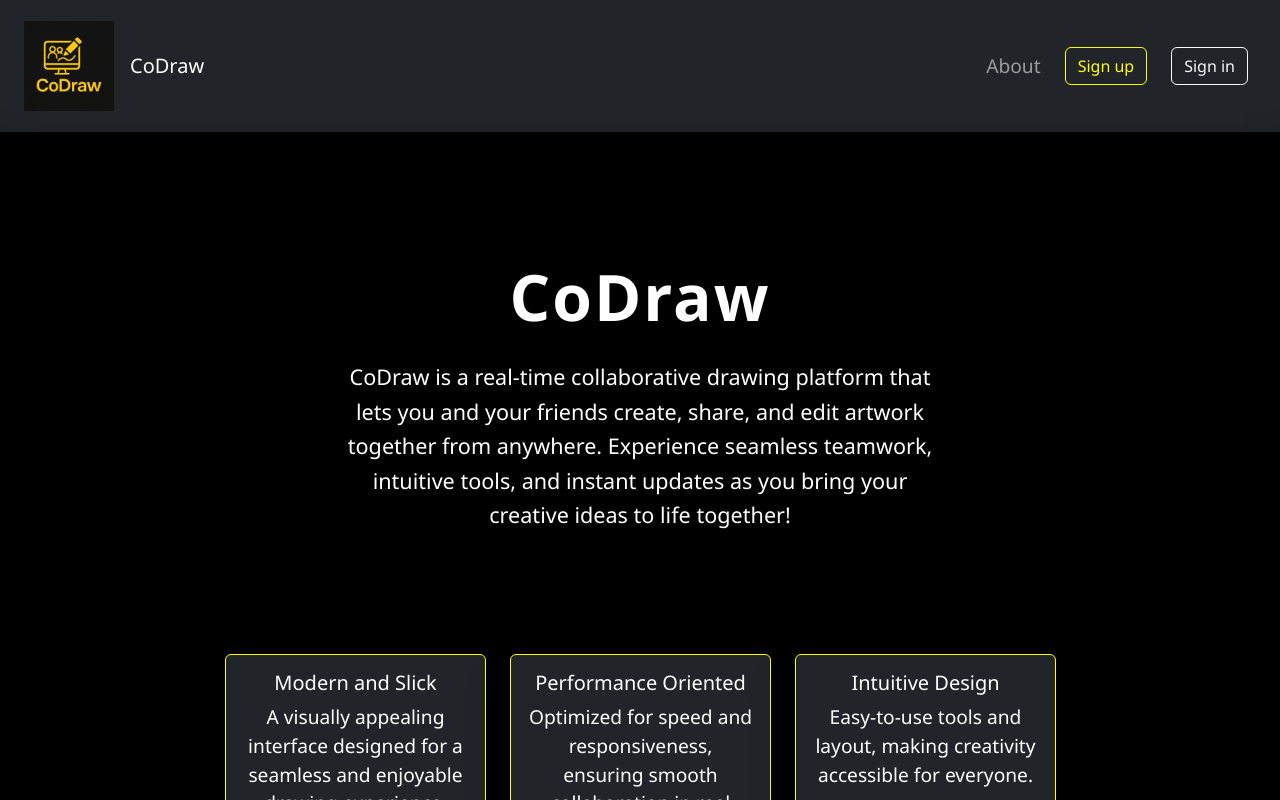
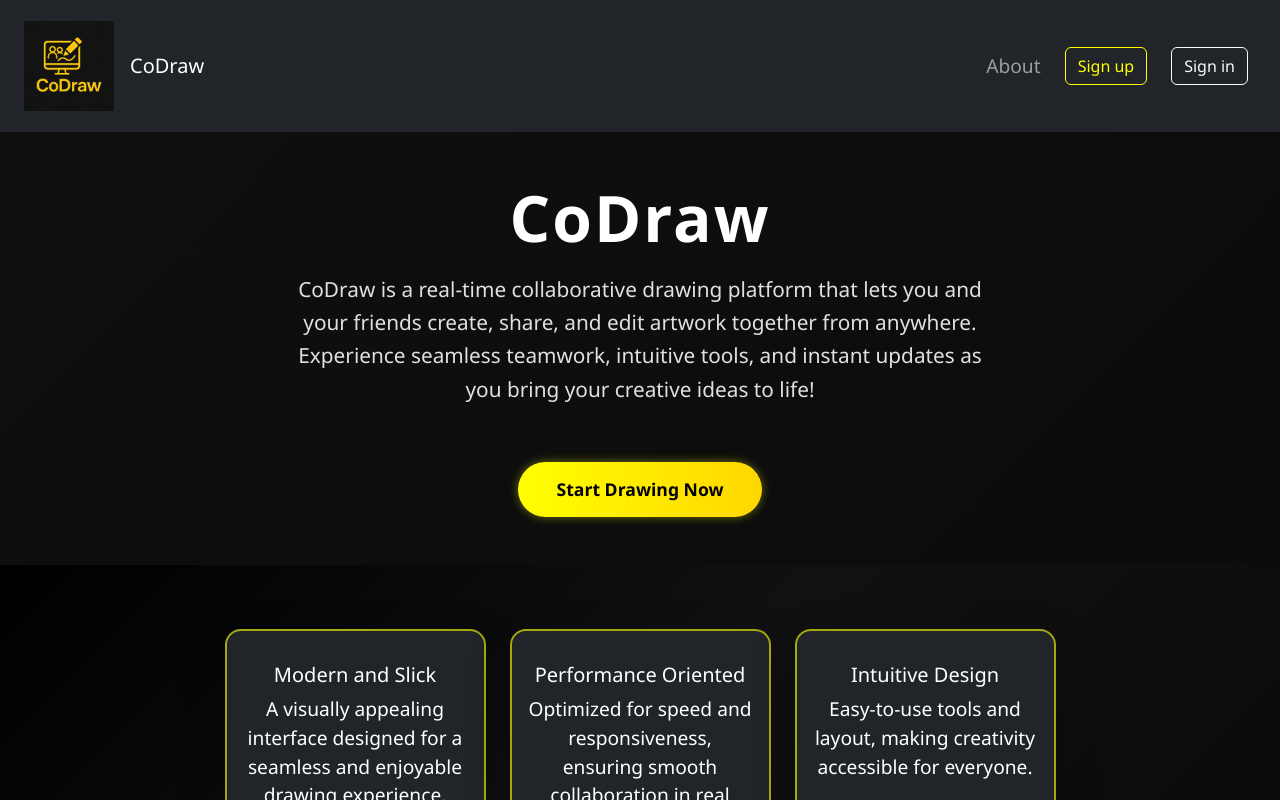
Before and after one commit to Damian0563/CoDraw, a Vue app in the folder codraw/frontend/: page / in a window 1280 px wide. Built offline with nearby package versions, Linux system fonts and the light colour scheme; no server answers; what vue-konva would draw is missing.

Commit message:
frontend improvements and optimisations

```diff
--- a/codraw/frontend/src/components/Hero.vue
+++ b/codraw/frontend/src/components/Hero.vue
@@ -1,37 +1,26 @@
 <template>
+  <div class="hero-background">
+    <h1 class="hero-title">CoDraw</h1>
+    <p class="hero-subtitle">
+      CoDraw is a real-time collaborative drawing platform that lets you and your friends create, share,
+      and edit artwork together from anywhere. Experience seamless teamwork, intuitive tools, and instant updates
+      as you bring your creative ideas to life!
+    </p>
+    <router-link to="/signup">
+      <button class="cta-btn mt-4">Start Drawing Now</button>
+    </router-link>
+  </div>
 
-    <div class="hero-background p-5 col-lg-4" :style="`background-color: black;height:60vh`">
-        <h1 class="hero-title" style="color: white;">
-            CoDraw<br>
-        </h1>
-        <p style="color: white;">
-            CoDraw is a real-time collaborative drawing platform that lets you and your friends create, share, and edit artwork together from anywhere. Experience seamless teamwork, intuitive tools, and instant updates as you bring your creative ideas to life together!
-        </p>
-    </div>
-    <div style="background-color: black;overflow-x: hidden;margin-top: 2%;">
+  <!-- Features -->
+  <div class="features-section">
     <div class="container">
       <div class="row justify-content-center">
-          <div class="col-md-3 mb-3">
-            <div class="card h-100 bg-dark text-white shadow-lg" id="card" style="border-color: yellow;">
+        <div class="col-md-3 mb-3" v-for="(feature, i) in features" :key="i">
+          <div class="card feature-card h-100 bg-dark text-white shadow-lg">
             <div class="card-body text-center">
-                <h5 class="card-title">Modern and Slick</h5>
-                <p class="card-text">A visually appealing interface designed for a seamless and enjoyable drawing experience.</p>
-              </div>
-            </div>
-          </div>
-          <div class="col-md-3 mb-3">
-            <div class="card h-100 bg-dark text-white shadow-lg" id="card" style="border-color: yellow;">
-              <div class="card-body text-center">
-                <h5 class="card-title">Performance Oriented</h5>
-                <p class="card-text">Optimized for speed and responsiveness, ensuring smooth collaboration in real time.</p>
-              </div>
-            </div>
-          </div>
-          <div class="col-md-3 mb-3">
-            <div class="card h-100 bg-dark text-white shadow-lg" id="card" style="border-color: yellow;">
-              <div class="card-body text-center">
-                <h5 class="card-title">Intuitive Design</h5>
-                <p class="card-text">Easy-to-use tools and layout, making creativity accessible for everyone.</p>
+              <i :class="feature.icon" class="feature-icon"></i>
+              <h5 class="card-title mt-3">{{ feature.title }}</h5>
+              <p class="card-text">{{ feature.text }}</p>
             </div>
           </div>
         </div>
@@ -39,16 +28,65 @@
     </div>
   </div>
 
+  <section id="about" href="#about" class="about-section">
+    <div class="container">
+      <div class="row align-items-center">
+        <div class="col-md-6 about-text">
+          <h2 class="about-title">About CoDraw</h2>
+          <p>
+            CoDraw was built for creators who believe in collaboration. Whether you're sketching concepts,
+            storyboarding, or designing together, CoDraw makes teamwork feel effortless and fun.
+            <br /><br />
+            With our real-time synchronization engine and a beautifully minimal interface, you can see every brushstroke
+            from your teammates the moment it happens — no refreshes, no lag, just instant creativity.
+            <br /><br />
+            Our mission is simple: empower creativity by connecting people through shared imagination.
+          </p>
+          <router-link to="/learn-more">
+            <button class="about-btn mt-3">Learn More</button>
+          </router-link>
+        </div>
+
+        <div class="col-md-6 text-center about-visual">
+          <img
+            :src="logo"
+            alt="Collaborative Drawing"
+            class="about-image"
+          />
+        </div>
+      </div>
+    </div>
+  </section>
 </template>
-
 
 <script>
 import { get_cookie } from '@/common';
-  import {BASE_URL} from '../common.js'
+import { BASE_URL } from '../common.js';
+import logo from '@/assets/logo.webp';
+
 export default {
   name: "HeRo",
-      props: {
-        msg: String
+  data() {
+    return {
+      logo,
+      features: [
+        {
+          title: "Modern and Slick",
+          text: "A visually appealing interface designed for a seamless and enjoyable drawing experience.",
+          icon: "fa-solid fa-palette"
+        },
+        {
+          title: "Performance Oriented",
+          text: "Optimized for speed and responsiveness, ensuring smooth collaboration in real time.",
+          icon: "fa-solid fa-bolt"
+        },
+        {
+          title: "Intuitive Design",
+          text: "Easy-to-use tools and layout, making creativity accessible for everyone.",
+          icon: "fa-solid fa-lightbulb"
+        }
+      ]
+    };
   },
   mounted() {
     this.check();
@@ -56,103 +94,177 @@
   methods: {
     async check() {
       try {
-            const csrf=get_cookie('csrftoken')
+        const csrf = get_cookie('csrftoken');
         const data = await fetch(`${BASE_URL}/home`, {
           method: 'GET',
           headers: {
             'Content-Type': 'application/json',
-                'X-CSRFToken':csrf
+            'X-CSRFToken': csrf
           },
           credentials: 'include',
         });
         const response = await data.json();
-            if (response.status === 300 &&  window.location.pathname !== '/codraw') {
+        if (response.status === 300 && window.location.pathname !== '/codraw') {
           window.location.href = '/codraw';
         }
       } catch (e) {
         console.error(e);
       }
+    },
   }
-      }
-  }
+};
 </script>
 
 <style scoped>
+/* --- HERO SECTION --- */
 .hero-background {
-  background-size: cover;
-  background-position: center;
-  background-repeat: no-repeat;
-  width: 100%; /* Changed from 100vw to 100% to prevent overflow */
-  margin-left: 0; /* Remove negative margins */
-  margin-right: 0;
-  border: none;
-  box-shadow: 0 4px 24px rgba(0,0,0,0.25);
-  padding: 0 2rem;
+  background: linear-gradient(135deg, #000000, #111111, #0a0a0a);
+  background-size: 400% 400%;
+  animation: gradientMove 12s ease infinite;
+  width: 100%;
+  min-height: 50vh;
   display: flex;
   flex-direction: column;
   justify-content: center;
   align-items: center;
-  min-height: 60vh;
+  padding: 3rem 2rem;
+  color: white;
+  text-align: center;
   position: relative;
   overflow: hidden;
 }
+
+@keyframes gradientMove {
+  0% { background-position: 0% 50%; }
+  50% { background-position: 100% 50%; }
+  100% { background-position: 0% 50%; }
+}
+
 .hero-title {
-  text-align: center;
-  padding-top: 6vh;
   font-size: 4rem;
-  color: #fff;
-  font-weight: 600;
+  font-weight: 700;
   letter-spacing: 2px;
-  text-shadow: 0 2px 16px rgba(0,0,0,0.5);
-  margin-bottom: 1.5rem;
+  margin-bottom: 1rem;
+  opacity: 0;
+  transform: translateY(20px);
+  animation: fadeInUp 1s ease forwards;
 }
-.hero-background p {
-  text-align: center;
-  font-size: 1.35rem;
+
+.hero-subtitle {
+  font-size: 1.3rem;
+  max-width: 700px;
+  line-height: 1.6;
   color: #e0e0e0;
-  max-width: 600px;
-  margin: 0 auto;
-  line-height: 1.6;
-  text-shadow: 0 1px 8px rgba(0,0,0,0.3);
+  margin-bottom: 2rem;
+  opacity: 0;
+  transform: translateY(20px);
+  animation: fadeInUp 1s ease forwards;
+  animation-delay: 0.3s;
 }
-@media (max-width: 768px) {
-  .hero-title {
-    font-size: 2.2rem;
-    padding-top: 3vh;
-  }
-  .hero-background {
-    min-height: 40vh;
-    padding: 0 1rem;
-  }
-  .hero-background p {
-    font-size: 1rem;
+
+@keyframes fadeInUp {
+  to {
+    opacity: 1;
+    transform: translateY(0);
   }
 }
 
-#card{
-  transition: ease-in 0.6s;
+/* --- CTA BUTTON --- */
+.cta-btn {
+  background: linear-gradient(90deg, yellow, gold);
+  color: black;
+  font-weight: 600;
+  padding: 0.9rem 2.4rem;
+  border-radius: 50px;
+  border: none;
+  cursor: pointer;
+  box-shadow: 0 0 10px rgba(255, 255, 0, 0.4);
+  transition: all 0.3s ease;
+  font-size: 1.1rem;
 }
-#card:hover{
-  transform: scale(1.1);
+.cta-btn:hover {
+  background: linear-gradient(90deg, gold, yellow);
+  box-shadow: 0 0 25px rgba(255, 255, 0, 0.6);
+  transform: translateY(-3px);
 }
 
-.card {
-  transition: transform 0.2s, box-shadow 0.2s;
-  will-change: transform;
-  /* Prevents the card from being clipped by parent */
-  z-index: 1;
+/* --- FEATURES SECTION --- */
+.features-section {
+  background: linear-gradient(135deg, #000000, #111111, #0a0a0a) !important;
+  padding: 4rem 1rem;
+  overflow-x: hidden;
 }
-.card:hover {
-  transform: translateY(-8px) scale(1.03);
-  box-shadow: 0 8px 32px rgba(255, 255, 0, 0.25), 0 4px 24px rgba(0,0,0,0.35);
+.feature-card {
+  border: 2px solid rgba(255, 255, 0, 0.6);
+  border-radius: 1rem;
+  transition: all 0.4s ease;
+  background: rgba(20, 20, 20, 0.9);
 }
-/* Add padding to the row to prevent cards from being clipped at the top */
-.row.justify-content-center {
-  padding-top: 16px;
-  padding-bottom: 16px;
+.feature-card:hover {
+  box-shadow: 0 0 20px rgba(255, 255, 0, 0.4);
+  transform: translateY(-8px) scale(1.05);
+  border-color: yellow;
 }
-/* Ensure parent containers allow overflow */
-.container, .row.justify-content-center {
-  overflow: visible !important;
+.feature-icon {
+  font-size: 2.5rem;
+  color: yellow;
+  transition: transform 0.3s ease;
+}
+.feature-card:hover .feature-icon {
+  transform: scale(1.2) rotate(5deg);
+}
+
+/* --- ABOUT SECTION --- */
+.about-section {
+  background: radial-gradient(circle at top left, #111, #000);
+  color: white;
+  padding: 6rem 1.5rem;
+  overflow: hidden;
+  position: relative;
+}
+.about-title {
+  font-size: 2.6rem;
+  font-weight: 700;
+  color: yellow;
+  margin-bottom: 1.5rem;
+}
+.about-text p {
+  color: #d9d9d9;
+  font-size: 1.1rem;
+  line-height: 1.7;
+}
+.about-btn {
+  background: linear-gradient(90deg, yellow, gold);
+  color: black;
+  font-weight: 600;
+  padding: 0.8rem 2rem;
+  border-radius: 50px;
+  border: none;
+  cursor: pointer;
+  box-shadow: 0 0 12px rgba(255, 255, 0, 0.4);
+  transition: all 0.3s ease;
+}
+.about-btn:hover {
+  transform: translateY(-3px);
+  box-shadow: 0 0 20px rgba(255, 255, 0, 0.6);
+}
+.about-image {
+  width: 90%;
+  max-width: 480px;
+  border-radius: 1rem;
+  box-shadow: 0 0 30px rgba(255, 255, 0, 0.2);
+  transition: transform 0.5s ease;
+}
+.about-visual:hover .about-image {
+  transform: scale(1.05) rotate(1deg);
+}
+
+@media (max-width: 768px) {
+  .about-section {
+    text-align: center;
+  }
+  .about-image {
+    margin-top: 2rem;
+  }
 }
 </style>
--- a/codraw/frontend/src/components/Navbar.vue
+++ b/codraw/frontend/src/components/Navbar.vue
@@ -6,12 +6,12 @@
     <div class="offcanvas offcanvas-end mx-2" style="background-color: black;" tabindex="-1" id="offcanvas" aria-labelledby="offcanvasLabel">
       <div class="offcanvas-body">
         <RouterLink class="navbar-brand d-flex align-items-center" to="/">
-          <img :src="imageUrl" alt="logo" height="90" class="me-3" />
+          <img :src="imageUrl" alt="logo" loading="lazy" decoding="async" height="90" class="me-3" />
           <span>CoDraw</span>
         </RouterLink>
         <ul class="navbar-nav ms-auto mb-2 mb-lg-0 d-flex flex-row align-items-center">
           <li class="nav-item mx-2">
-            <RouterLink class="nav-link" to="/#about" href="#">About</RouterLink>
+            <RouterLink class="nav-link" to="/#about">About</RouterLink>
           </li>
           <li class="nav-item mx-2">
             <RouterLink class="btn me-2" to="/signup" id="sign" style="border-color: yellow;color: yellow;">Sign up</RouterLink>
```
Lines whose indentation alone changed are shown as unchanged.
